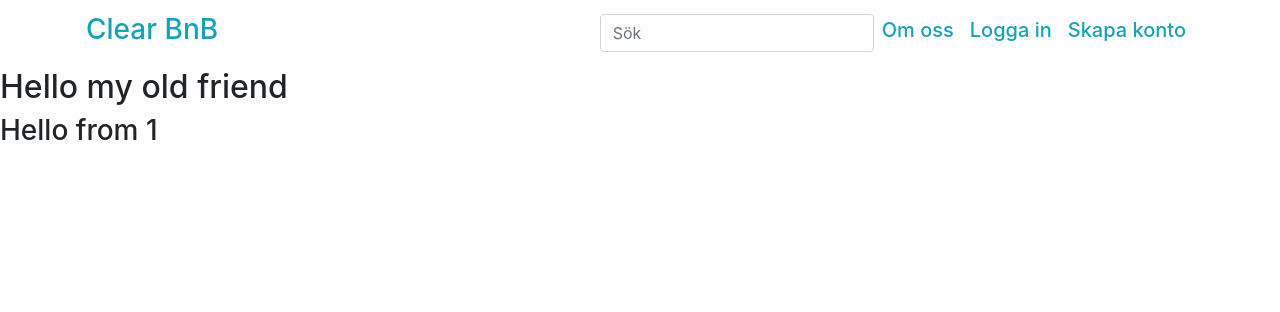
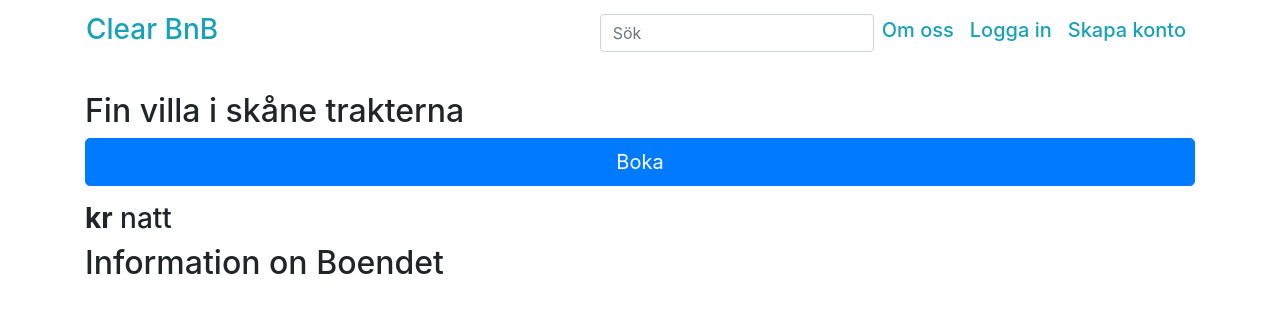
Before and after one commit to ChocoDream/ClearBnB, a React (Create React App) app in the folder src/main/resources/frontend/: page /residences/1 in a window 1280 px wide. Shown: the top 312 px of the page. Built offline with nearby package versions, Linux system fonts and the light colour scheme; no server answers.

Commit message:
First working version of residenceInfo
At long last, I got a working connection. Oh god, it was messier than I thought.

```diff
--- a/src/main/resources/frontend/src/components/ResidenceList.js
+++ b/src/main/resources/frontend/src/components/ResidenceList.js
@@ -1,4 +1,5 @@
 import React, { useContext } from 'react';
+import { Link } from 'react-router-dom';
 import { ResidenceContext } from '../contexts/ResidenceContextProvider';
 import {
   Card, CardImg, CardTitle, CardText,
@@ -7,7 +8,7 @@ import {
 } from 'reactstrap';
 
 const ResidenceList = () => {
-  const { residences } = useContext(ResidenceContext)
+  const { residences, getResidence } = useContext(ResidenceContext)
 
   //Added randomImages for height card testing. Remove once we got images form db.
   const randomImages = ["https://odis.homeaway.com/odis/listing/7e04139f-1678-4a69-a9dc-d86be6bd80c6.c10.jpg",
@@ -22,19 +23,23 @@ const ResidenceList = () => {
       return (
         <Col
           key={"res" + index + residence.id}
-          className="mt-2 mb-4" xs={12} md={6} lg={4}
-        onClick={() => {console.log("hej från :", residence.id)}} style={{cursor: "pointer"}}> {/* Makes the whole card selectable */}
+          className="mt-2 mb-4 col" xs={12} md={6} lg={4}
+
+          style={{ cursor: "pointer" }}> {/* Makes the whole card selectable */}
+          <Link to={`/residences/${residence.id}`}
+          onClick={() => getResidence(residence.id)} className="nav-link">
           <Card outline color="light">
             <CardBody>
               {/*Ersätt denna kod neranför med bild från db i nästa sprint */}
               <CardImg src={randomImages[(Math.floor(Math.random() * 6))]} alt="ClearBnB boende" />
 
               <CardText className="text-muted">Max antal gäster: {residence.max_guest} </CardText>
-              <CardSubtitle> {residence.city}, {residence.region} </CardSubtitle>
-              <CardTitle className="h4"> <b>{residence.price} kr SEK /</b> natt </CardTitle>
-              <CardText> logemlisum logemlisum logemlisum logemlisum logemlisum logem lisum </CardText>
+              <CardSubtitle className="text-dark"> {residence.city}, {residence.region} </CardSubtitle>
+              <CardTitle className="h4 text-dark"> <b>{residence.price} kr SEK /</b> natt </CardTitle>
+              <CardText className="text-dark"> logemlisum logemlisum logemlisum logemlisum logemlisum logem lisum </CardText>
             </CardBody>
           </Card>
+          </Link>
         </Col>
       )
     })
--- a/src/main/resources/frontend/src/contexts/ResidenceContextProvider.js
+++ b/src/main/resources/frontend/src/contexts/ResidenceContextProvider.js
@@ -1,11 +1,12 @@
 import React, { createContext, useState, useEffect } from 'react';
+import { useParams } from 'react-router-dom';
 
 export const ResidenceContext = createContext()
 
 export default function ResidenceContextProvider(props) {
   //const [city, setCity] = useState(null)
   const [residences, setResidences] = useState([])
-  const [residence, setResidence] = useState(null)
+  const [residence, setResidence] = useState([])
 
   //Get Data from API
   const getResidences = async () => {
@@ -19,20 +20,23 @@ export default function ResidenceContextProvider(props) {
   }
 
   const getResidence = async (id) => {
-    let res = await fetch('api/clearbnb/residences/' + id)
-    res = await res.json()
+    let res = await fetch('/api/clearbnb/residences/' + id)
+    res = await res.json();
     setResidence(res);
-    console.log(res)
   }
 
   useEffect(() => {
     getResidences()
   }, [])
 
+
   const values = {
     residences,
     setResidences,
     appendResidence,
+    residence,
+    setResidence,
+    getResidence
   }
 
   return (
--- a/src/main/resources/frontend/src/pages/ResidencePage.js
+++ b/src/main/resources/frontend/src/pages/ResidencePage.js
@@ -1,15 +1,27 @@
-import React, { useContext, useEffect } from 'react';
+import React, { useContext, useEffect, useState } from 'react';
+import { ResidenceContext } from '../contexts/ResidenceContextProvider';
+import { Container, Button, Row, Col } from 'reactstrap';
 import { useParams } from 'react-router-dom';
-import { ResidenceContext } from '../contexts/ResidenceContextProvider';
 
 const ResidencePage = () => {
   let { id } = useParams();
+  const { residence } = useContext(ResidenceContext);
+
 
   return (
-    <div>
-      <h2 className="h2">Hello my old friend</h2>
-      <h3>Hello from {id}</h3>
-    </div>
+    <Container>
+      <Row>
+        <Col>
+          {/*BILD HÄR */}
+          <h2 className="mt-4">Fin villa i skåne trakterna</h2>
+          <Button color="primary" size="lg" block>Boka</Button>
+          {/*ANVÄNDARE HÄR */}
+          <h3 className="mt-3 mb-2"><b>{residence.price} kr</b> natt</h3>
+          <h2>Information on Boendet</h2>
+
+        </Col>
+      </Row>
+    </Container>
   )
 }
 
```
